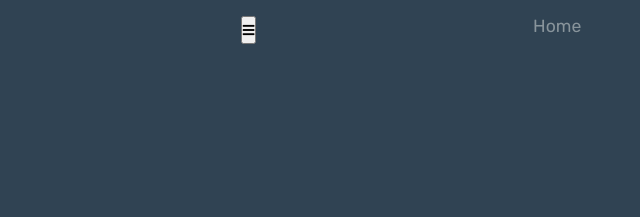
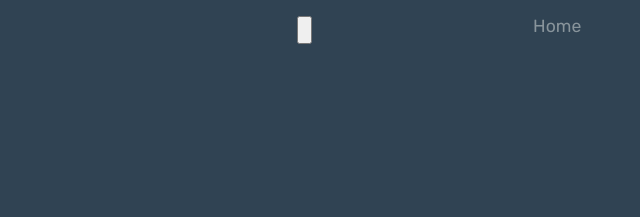
Before and after one commit to havickie/havickie.github.io, a plain HTML site: page index.html in a window 1280 px wide. Shown: the top 217 px of the page, 207-847 px from the left. Drawn offline with Linux system fonts and the light colour scheme.

Commit message:
Update styles.css

```diff
--- a/styles.css
+++ b/styles.css
@@ -406,7 +406,11 @@
     color: #bcc3c7;
   }
 
+  .home-btn {
 
+    margin-left: 7rem;
+    color: transparent;
+  }
 
 
 
@@ -678,6 +682,7 @@
     border-radius: 2px;
   }
 
+
   input[type="email"] {
     margin-right: 10px;
     padding: 10px 20px;
```
